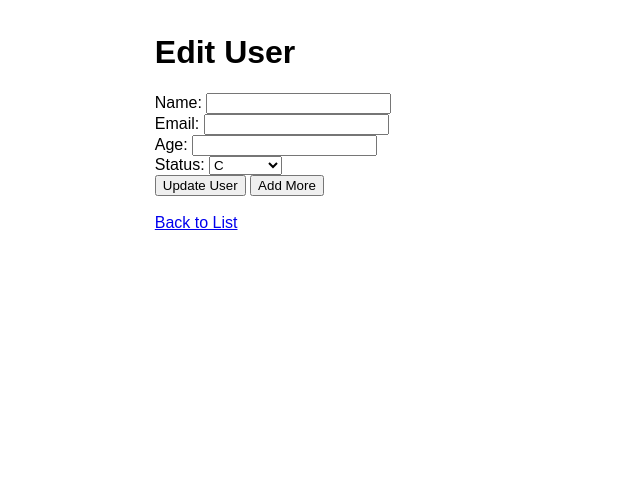
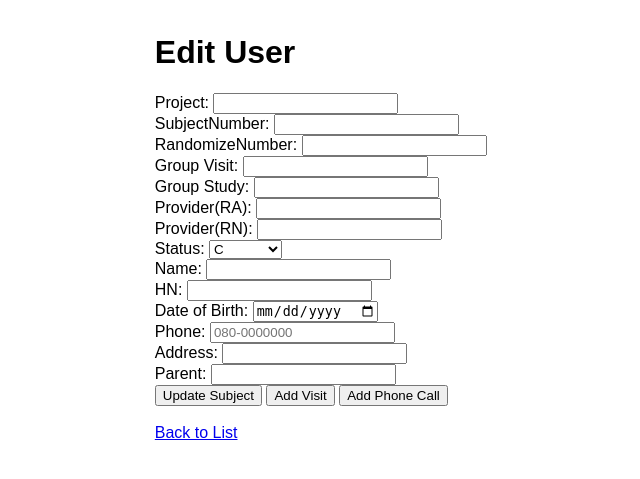
Before and after one commit to Thanakron1997/web_, a Flask app: template templates/edit.html in a window 1280 px wide. Shown: the top 479 px of the page, without its empty margins (50-690 px from the left). Run offline with Flask 3, Linux system fonts and the light colour scheme; the template is opened without the code that fills it, so the values that code supplies are empty.

Commit message:
ver0.001

```diff
--- a/app.py
+++ b/app.py
@@ -6,10 +6,33 @@ from functools import wraps
 from connectDB import funcMongoDB
 from datetime import datetime, time
 app = Flask(__name__)
+import func.function as fc
+
 # Generate a secure random secret key
 app.secret_key = os.urandom(24)
 
 
+def updateNextVist(users):
+    users = [{
+            **i,
+            'nextVisit': (nextVisit['next_visit'] if (nextVisit := fc.getNextVist(i['visit_data'])) else "NA")
+            if 'visit_data' in i else "NA",
+            'nextVisitDate': (nextVisit['next_visit_date'] if nextVisit else "NA")
+            if 'visit_data' in i else "NA",
+        }
+        for i in users]
+    return users
+
+def updateNextVistUser(user):
+    if len(user['visit_data']) > 0:
+        nextVisit = fc.getNextVist(user['visit_data'])
+        user['nextVisit'] =  nextVisit['next_visit']
+        user['nextVisitDate'] =  nextVisit['next_visit_date']
+    else:
+        user['nextVisit'] =  "NA"
+        user['nextVisitDate'] =  "NA"
+
+    return user
 
 def hash_password(password):
     salt = os.urandom(32)
@@ -52,17 +75,18 @@ def add_cache_control_header(response):
 
 # Routes
 @app.route('/')
-# @login_required
+@login_required
 def index():
     return render_template('index.html')
 
 @app.route('/project1')
-# @login_required
+@login_required
 def project1():
     db = funcMongoDB(index_='name')
     db.connect_mongodb()
     users = db.get_data()
     db.stopClient()
+    users = updateNextVist(users)
     return render_template('project1.html', users=users)
 
 @app.route('/login', methods=['GET', 'POST'])
@@ -89,56 +113,98 @@ def logout():
     flash('You have been logged out', 'success')
     return redirect(url_for('login'))
 
-@app.route('/add', methods=['GET', 'POST'])
+@app.route('/<last_page>/add', methods=['GET', 'POST'])
 @login_required
-def add_user():
+def add_user(last_page):
     if request.method == 'POST':
+        project = request.form['project']
+        subjectNumber = request.form['subjectNumber']
+        randomizeNumber = request.form['randomizeNumber']
+        group = request.form['group']
+        groupStudy = request.form['groupStudy']
+        ra = request.form['ra']
+        rn = request.form['rn']
+        status = request.form['status']
         name = request.form['name']
-        email = request.form['email']
-        age = request.form['age']
+        hn = request.form['hn']
+        dob = request.form['dob']
+        phone = request.form['phone']
+        address = request.form['address']
+        parent = request.form['parent']
+        visits = request.form.getlist('visit')
+        visit_dates = request.form.getlist('visitdate')
+        next_visits = request.form.getlist('nextvisit')
+        next_visit_dates = request.form.getlist('nextvisitDate')
+        visit_data= []
+        for visit, visit_date, next_visit,next_visit_date in zip(visits, visit_dates, next_visits,next_visit_dates):
+            visit_data.append({
+                'visit': visit,
+        'visit_date': datetime.combine(datetime.strptime(visit_date, '%Y-%m-%d').date(), time.min),  # Convert to datetime
+        'next_visit': next_visit,
+        'next_visit_date': datetime.combine(datetime.strptime(next_visit_date, '%Y-%m-%d').date(), time.min)  # Convert to datetime
+            })
         db = funcMongoDB()
         db.connect_mongodb()
-        data = {'name':name,'email':email,'age':age}
+        data = {'project':project,'subjectNumber':subjectNumber,'randomizeNumber':randomizeNumber,'group':group,'groupStudy':groupStudy,'ra':ra,'rn':rn,'status':status,'name':name,'hn':hn,'dob':dob,'phone':phone,'address':address,'parent':parent,'visit_data':visit_data}
         result = db.addNewData(data)
         message = 'User profile added successfully! id: ' + str(result)
         flash(message, 'success')
-        return redirect(url_for('index'))
-    return render_template('add.html')
+        db.stopClient()
+        return redirect(url_for(last_page))
+    return render_template('add.html',last_page=last_page)
 
 @app.route('/edit/<last_page>/<user_id>', methods=['GET', 'POST'])
-# @login_required
+@login_required
 def edit_user(user_id,last_page):
-    print(last_page)
     db = funcMongoDB()
     db.connect_mongodb()
     user = db.findOne(user_id)
+    user = updateNextVistUser(user)
     if not user:
         db.stopClient()
         flash('User not found', 'error')
         return redirect(url_for(last_page))
 
     if request.method == 'POST':
+        project = request.form['project']
+        subjectNumber = request.form['subjectNumber']
+        randomizeNumber = request.form['randomizeNumber']
+        group = request.form['group']
+        groupStudy = request.form['groupStudy']
+        ra = request.form['ra']
+        rn = request.form['rn']
+        status = request.form['status']
         name = request.form['name']
-        email = request.form['email']
-        age = request.form['age']
-        status = request.form['status']
+        hn = request.form['hn']
+        dob = request.form['dob']
+        phone = request.form['phone']
+        address = request.form['address']
+        parent = request.form['parent']
         visits = request.form.getlist('visit')
         visit_dates = request.form.getlist('visitdate')
         next_visits = request.form.getlist('nextvisit')
+        next_visit_dates = request.form.getlist('nextvisitDate')
+        phoneCalls = request.form.getlist('PhoneCall')
+        phoneCallDates = request.form.getlist('PhoneCallDate')
         visit_data= []
-        for visit, visit_date, next_visit in zip(visits, visit_dates, next_visits):
+        for visit, visit_date, next_visit,next_visit_date in zip(visits, visit_dates, next_visits,next_visit_dates):
             visit_data.append({
                 'visit': visit,
         'visit_date': datetime.combine(datetime.strptime(visit_date, '%Y-%m-%d').date(), time.min),  # Convert to datetime
-        'next_visit': datetime.combine(datetime.strptime(next_visit, '%Y-%m-%d').date(), time.min)  # Convert to datetime
-
+        'next_visit': next_visit,
+        'next_visit_date': datetime.combine(datetime.strptime(next_visit_date, '%Y-%m-%d').date(), time.min)  # Convert to datetime
             })
-        print(visit_data)
-        data = {'_id':user_id,'name':name,'email':email,'age':age,'status':status,'visit_data':visit_data}
+        PhoneCallData = []
+        for PhoneCall, phoneCallDate in zip(phoneCalls, phoneCallDates):
+            PhoneCallData.append({
+            'PhoneCall': PhoneCall,
+            'phoneCallDate': datetime.combine(datetime.strptime(phoneCallDate, '%Y-%m-%d').date(), time.min)
+            })
+        data = {'_id':user_id,'project':project,'subjectNumber':subjectNumber,'randomizeNumber':randomizeNumber,'group':group,'groupStudy':groupStudy,'ra':ra,'rn':rn,'status':status,'name':name,'hn':hn,'dob':dob,'phone':phone,'address':address,'parent':parent,'visit_data':visit_data,'PhoneCallData':PhoneCallData}
         db.update(data)
         flash('User profile updated successfully', 'success')
+        db.stopClient()
         return redirect(url_for(last_page))
-
     return render_template('edit.html', user=user,last_page=last_page)
 
 @app.route('/delete/<last_page>/<user_id>')
--- a/static/css/base.css
+++ b/static/css/base.css
@@ -4,8 +4,6 @@ body {
     margin: 0 auto;
     /* padding: 20px;  */
 }
-table { width: 100%; border-collapse: collapse; }
-th, td { border: 1px solid #ddd; padding: 8px; text-align: left; }
 .actions { display: flex; gap: 10px; }
 .flash {
     padding: 10px;
--- a/static/js/edit.js
+++ b/static/js/edit.js
@@ -7,7 +7,21 @@ function addNewfield(){
     newEntry.innerHTML = `
         <label>Visit: <input type="text" name="visit" required></label>
         <label>Visit Date: <input type="date" name="visitdate" required></label>
-        <label>Next Visit: <input type="date" name="nextvisit" required></label><br>
+        <label>Next Visit: <input type="text" name="nextvisit" required></label>
+        <label>Next Visit Date: <input type="date" name="nextvisitDate"></label><br>
+
     `;
+
     inputFields.appendChild(newEntry);
 }
+
+function addNewPhoneCall(){
+    const phoneCall = document.getElementById('inputPhoneCall');
+    const newTC = document.createElement('div');
+    newTC.classList.add('user-entry');
+    newTC.innerHTML = `
+        <label>Phone Call: <input type="text" name="PhoneCall" required></label>
+        <label>Phone Call Date: <input type="date" name="PhoneCallDate" required></label><br>
+    `;
+    phoneCall.appendChild(newTC);
+}
--- a/templates/edit.html
+++ b/templates/edit.html
@@ -4,9 +4,13 @@
 
     <h1>Edit User</h1>
     <form method="POST">
-        <label>Name: <input type="text" name="name" value="{{ user.name }}" required></label><br>
-        <label>Email: <input type="email" name="email" value="{{ user.email }}" required></label><br>
-        <label>Age: <input type="number" name="age" value="{{ user.age }}" required></label><br>
+        <label>Project: <input type="text" name="project" value="{{ user.project }}" readonly></label><br>
+        <label>SubjectNumber: <input type="text" name="subjectNumber" value="{{ user.subjectNumber }}" readonly></label><br>
+        <label>RandomizeNumber: <input type="text" name="randomizeNumber" value="{{ user.randomizeNumber }}" readonly></label><br>
+        <label>Group Visit: <input type="text" name="group" value="{{ user.group }}" readonly></label><br>
+        <label>Group Study: <input type="text" name="groupStudy" value="{{ user.groupStudy }}" readonly></label><br>
+        <label>Provider(RA): <input type="text" name="ra" value="{{ user.ra }}" required></label><br>
+        <label>Provider(RN): <input type="text" name="rn" value="{{ user.rn }}" required></label><br>
         <label for="status">Status: </label>
         <select name="status">
             <option value="C" {% if user.status == 'C' %}selected{% endif %}>C</option>
@@ -16,16 +20,33 @@
             <option value="LostFU" {% if user.status == 'LostFU' %}selected{% endif %}>Lost F/U</option>
             <option value="Transfer" {% if user.status == 'Transfer' %}selected{% endif %}>Transfer</option>
         </select><br>
-        {% if 'visit_data' in user %}
+        <label>Name: <input type="text" name="name" value="{{ user.name }}" required></label><br>
+        <label>HN: <input type="number" name="hn" value="{{ user.hn }}" required></label><br>
+        <label>Date of Birth: <input type="date" name="dob" value="{{ user.dob }}" required></label><br>
+        <label>Phone: <input type="tel" name="phone" pattern="[0-9]{3}-[0-9]{7}" placeholder="080-0000000" value="{{ user.phone }}" required></label><br>
+        <label>Address: <input type="text" name="address" value="{{ user.address }}" required></label><br>
+        <label>Parent: <input type="text" name="parent" value="{{ user.parent }}" required></label><br>
+        {% if user['visit_data']|length > 0 %}
+        <label>Coming up Visit: <input type="text" value="{{ user.nextVisit }}" readonly></label>
+        <label>Coming up Visit Date: <input type="text" value="{{ user.nextVisitDate.strftime('%d-%b-%Y') if user.nextVisitDate != 'NA' else user.nextVisitDate }}" readonly></label><br>
         {%for visit in user['visit_data']%}
         <label>Visit: <input type="text" name="visit" value="{{ visit.visit }}" required></label>
         <label>Visit Date: <input type="date" name="visitdate" value="{{ visit.visit_date.strftime('%Y-%m-%d') }}" required></label>
-        <label>Next Visit: <input type="date" name="nextvisit" value="{{ visit.next_visit.strftime('%Y-%m-%d') }}" required></label><br>
+        <label>Next Visit: <input type="text" name="nextvisit" value="{{ visit.next_visit }}" required></label>
+        <label>Next Visit Date: <input type="date" name="nextvisitDate" value="{{ visit.next_visit_date.strftime('%Y-%m-%d') }}"></label><br>
         {%endfor%}
         {% endif %}
         <div id="inputFields"></div>
-        <input type="submit" value="Update User">
-        <button type="button" onclick="addNewfield()">Add More</button><br><br>
+        {% if 'PhoneCallData' in user %}
+        {%for tc in user['PhoneCallData']%}
+        <label>Phone Call: <input type="text" name="PhoneCall" value="{{ tc.PhoneCall }}" required></label>
+        <label>Phone Call Date: <input type="date" name="PhoneCallDate"  value="{{ tc.phoneCallDate.strftime('%Y-%m-%d') }}" required></label>
+        {%endfor%}
+        {% endif %}
+        <div id="inputPhoneCall"></div>
+        <input type="submit" value="Update Subject">
+        <button type="button" onclick="addNewfield()">Add Visit</button>
+        <button type="button" onclick="addNewPhoneCall()">Add Phone Call</button><br><br>
 
     </form>
 
```
Also changed, not shown: func/function.py (added, +14 -0 lines), static/css/tables.css (added, +11 -0 lines), static/js/tables.js (added, +13 -0 lines), templates/add.html (+16 -6 lines), templates/project1.html (+18 -7 lines), func/__init__.py (added).
